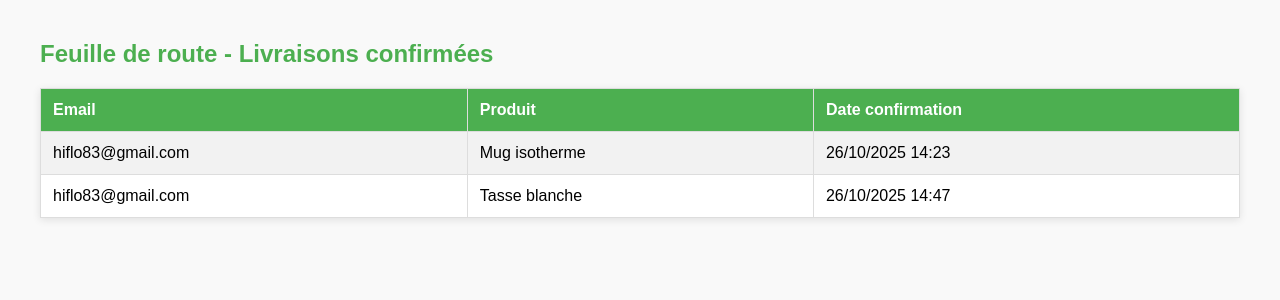
After one commit to Eyedolretro/colis_lettre, a Flask app: page /appli_livreur in a window 1280 px wide. The commit adds this page. Shown: the top 300 px of the page. Run offline with Flask 3, Linux system fonts and the light colour scheme.

Commit message:
fin du projet colis

```diff
--- a/app.py
+++ b/app.py
@@ -2,35 +2,39 @@ import os
 from flask import Flask, render_template, request, redirect, url_for, flash, session
 from flask_sqlalchemy import SQLAlchemy
 from flask_mail import Mail, Message
-import random
-import string
-
 
 app = Flask(__name__)
 app.secret_key = 'ton_secret_key'
 
-# Chemin vers la base SQLite
+# Base SQLite
 basedir = os.path.abspath(os.path.dirname(__file__))
 db_path = os.path.join(basedir, 'data', 'users.db')
 app.config['SQLALCHEMY_DATABASE_URI'] = f'sqlite:///{db_path}'
 app.config['SQLALCHEMY_TRACK_MODIFICATIONS'] = False
-
 db = SQLAlchemy(app)
 
-# Configuration pour l'envoi de mails
+# Mail
 app.config['MAIL_SERVER'] = 'smtp.gmail.com'
 app.config['MAIL_PORT'] = 587
 app.config['MAIL_USE_TLS'] = True
-app.config['MAIL_USERNAME'] = 'hiflo83@gmail.com'  # ton Gmail
-app.config['MAIL_PASSWORD'] = 'wfwl heto evin skab'  # mot de passe d'application
+app.config['MAIL_USERNAME'] = 'hiflo83@gmail.com'
+app.config['MAIL_PASSWORD'] = 'wfwl heto evin skab'
 mail = Mail(app)
 
-# Modèle utilisateur
+# Modèles
 class User(db.Model):
     id = db.Column(db.Integer, primary_key=True)
     email = db.Column(db.String(120), unique=True, nullable=False)
     password = db.Column(db.String(120), nullable=False)
 
+class Livraison(db.Model):
+    id = db.Column(db.Integer, primary_key=True)
+    email = db.Column(db.String(120), nullable=False)
+    produit = db.Column(db.String(120), nullable=False)
+    date_confirmation = db.Column(db.DateTime, default=db.func.current_timestamp())
+    confirme = db.Column(db.Boolean, default=False)
+
+# Création tables
 with app.app_context():
     db.create_all()
 
@@ -41,6 +45,7 @@ produits = [
     {"nom": "Mug isotherme", "prix": 25}
 ]
 
+# Routes
 @app.route('/')
 def index():
     email = session.get('user_email')
@@ -52,21 +57,16 @@ def register():
     if request.method == 'POST':
         email = request.form['email']
         password = request.form['password']
-
         existing_user = User.query.filter_by(email=email).first()
-
         if existing_user:
-            # Connecte l'utilisateur déjà inscrit
             session['user_email'] = email
             flash("Vous êtes déjà inscrit, connexion réussie !")
             return redirect(url_for('index'))
 
-        # Création d'un nouvel utilisateur
         new_user = User(email=email, password=password)
         db.session.add(new_user)
         db.session.commit()
 
-        # Envoi mail d'inscription
         msg = Message("Inscription réussie",
                       sender=app.config['MAIL_USERNAME'],
                       recipients=[email])
@@ -86,19 +86,19 @@ def achat(nom_produit):
         return redirect(url_for('register'))
 
     email = session['user_email']
-    code_livraison = ''.join(random.choices(string.ascii_uppercase + string.digits, k=6))
 
-    # Génération du lien unique avec le code
-    lien_autorisation = url_for('autoriser_livraison', code=code_livraison, _external=True)
+    # Lien ngrok avec email + produit
+    lien_autorisation = f"https://sherry-unfurbished-terisa.ngrok-free.dev/autoriser_livraison?produit={nom_produit}&email={email}"
 
+    # Envoi mail avec bouton
     msg = Message("Autorisez la livraison en boîte aux lettres",
                   sender=app.config['MAIL_USERNAME'],
                   recipients=[email])
     msg.html = f"""
     <p>Bonjour {email},</p>
     <p>Votre achat de <b>{nom_produit}</b> est confirmé 🎉</p>
-    <p>Voici votre code unique&nbsp;: <b>{code_livraison}</b></p>
-    <p>Pour autoriser la livraison en boîte aux lettres demain, cliquez simplement sur le bouton ci-dessous&nbsp;:</p>
+    <p>Pour autoriser la livraison de votre colis en boîte aux lettres demain,
+    cliquez simplement sur le bouton ci-dessous :</p>
     <p>
       <a href="{lien_autorisation}" style="
           background-color:#4CAF50;
@@ -107,24 +107,56 @@ def achat(nom_produit):
           text-decoration:none;
           border-radius:6px;
           display:inline-block;
+          font-weight:bold;
       ">
         Autoriser la livraison
       </a>
     </p>
     <p>Merci de votre confiance,<br>L’équipe Projet-Colis</p>
     """
+    mail.send(msg)
 
-    mail.send(msg)
-    session['code_livraison'] = code_livraison
-    session['message'] = f"Achat confirmé pour {nom_produit} ! Un email contenant votre lien d’autorisation a été envoyé."
+    flash(f"Achat confirmé pour {nom_produit} ! Un email d’autorisation de livraison a été envoyé.")
     return redirect(url_for('index'))
 
-@app.route('/users')
-def list_users():
-    users = User.query.all()
-    emails = [user.email for user in users]
-    return '<br>'.join(emails)
 
+@app.route('/autoriser_livraison')
+def autoriser_livraison():
+    produit = request.args.get('produit', 'Produit inconnu')
+    email = request.args.get('email')
+
+    if email:
+        # Crée la livraison confirmée
+        livraison = Livraison(email=email, produit=produit, confirme=True)
+        db.session.add(livraison)
+        db.session.commit()
+
+        # Mail de confirmation
+        msg = Message("Livraison confirmée ✅",
+                      sender=app.config['MAIL_USERNAME'],
+                      recipients=[email])
+        msg.body = f"""
+Bonjour {email},
+
+Votre autorisation a bien été enregistrée ✅
+Votre colis de {produit} sera déposé dans votre boîte aux lettres demain.
+
+Merci pour votre confiance,
+L’équipe Projet-Colis
+"""
+        mail.send(msg)
+
+        flash("✅ Livraison autorisée ! Un e-mail de confirmation vous a été envoyé.")
+    else:
+        flash("Erreur : impossible de récupérer votre email pour confirmer la livraison.")
+
+    return render_template('autoriser_livraison.html')
+
+
+@app.route('/appli_livreur')
+def appli_livreur():
+    livraisons = Livraison.query.filter_by(confirme=True).all()
+    return render_template('appli_livreur.html', livraisons=livraisons)
 
 @app.route('/logout')
 def logout():
@@ -132,36 +164,11 @@ def logout():
     flash('Vous avez été déconnecté.')
     return redirect(url_for('index'))
 
-
-
-
-from flask import Flask, render_template, request, redirect, url_for, flash, session
-import random, string
-
-# ... ton code existant ...
-
-@app.route('/autoriser_livraison', methods=['GET', 'POST'])
-def autoriser_livraison():
-    code_attendu = session.get('code_livraison')
-    code_recu = request.args.get('code') or request.form.get('code')
-
-    if not code_attendu:
-        flash("Aucun code de livraison trouvé. Veuillez effectuer un achat d'abord.")
-        return redirect(url_for('index'))
-
-    if code_recu and code_recu == code_attendu:
-        session['livraison_autorisee'] = True
-        flash("✅ Ok pour la livraison en boîte aux lettres demain. Merci pour votre validation !")
-        return redirect(url_for('index'))
-
-    if request.method == 'POST':
-        flash("❌ Code incorrect. Vérifiez le code reçu par email.")
-        return redirect(url_for('autoriser_livraison'))
-
-    return render_template('autoriser_livraison.html')
-
-
-
+# Désactive l'avertissement ngrok
+@app.after_request
+def skip_ngrok_warning(response):
+    response.headers['ngrok-skip-browser-warning'] = 'true'
+    return response
 
 if __name__ == '__main__':
-    app.run(debug=True)
+    app.run(debug=True, host='0.0.0.0', port=5000)
--- /dev/null
+++ b/templates/appli_livreur.html
@@ -0,0 +1,67 @@
+<!DOCTYPE html>
+<html lang="fr">
+<head>
+    <meta charset="UTF-8">
+    <title>Appli livreur - Feuille de route</title>
+    <style>
+        body {
+            font-family: Arial, sans-serif;
+            margin: 40px;
+            background-color: #f9f9f9;
+        }
+        h2 {
+            color: #4CAF50;
+        }
+        table {
+            width: 100%;
+            border-collapse: collapse;
+            margin-top: 20px;
+            background-color: white;
+            box-shadow: 0px 2px 8px rgba(0,0,0,0.1);
+        }
+        th, td {
+            padding: 12px;
+            border: 1px solid #ddd;
+            text-align: left;
+        }
+        th {
+            background-color: #4CAF50;
+            color: white;
+        }
+        tr:nth-child(even) {
+            background-color: #f2f2f2;
+        }
+        tr:hover {
+            background-color: #e0f7e0;
+        }
+        .empty {
+            text-align: center;
+            font-style: italic;
+            color: #888;
+        }
+    </style>
+</head>
+<body>
+    <h2>Feuille de route - Livraisons confirmées</h2>
+    <table>
+        <tr>
+            <th>Email</th>
+            <th>Produit</th>
+            <th>Date confirmation</th>
+        </tr>
+        {% if livraisons %}
+            {% for livraison in livraisons %}
+            <tr>
+                <td>{{ livraison.email }}</td>
+                <td>{{ livraison.produit }}</td>
+                <td>{{ livraison.date_confirmation.strftime('%d/%m/%Y %H:%M') }}</td>
+            </tr>
+            {% endfor %}
+        {% else %}
+            <tr>
+                <td colspan="3" class="empty">Aucune livraison confirmée pour le moment.</td>
+            </tr>
+        {% endif %}
+    </table>
+</body>
+</html>
```
Also changed, not shown: templates/autoriser_livraison.html (+9 -11 lines), templates/index.html (+15 -0 lines), data/users.db.
